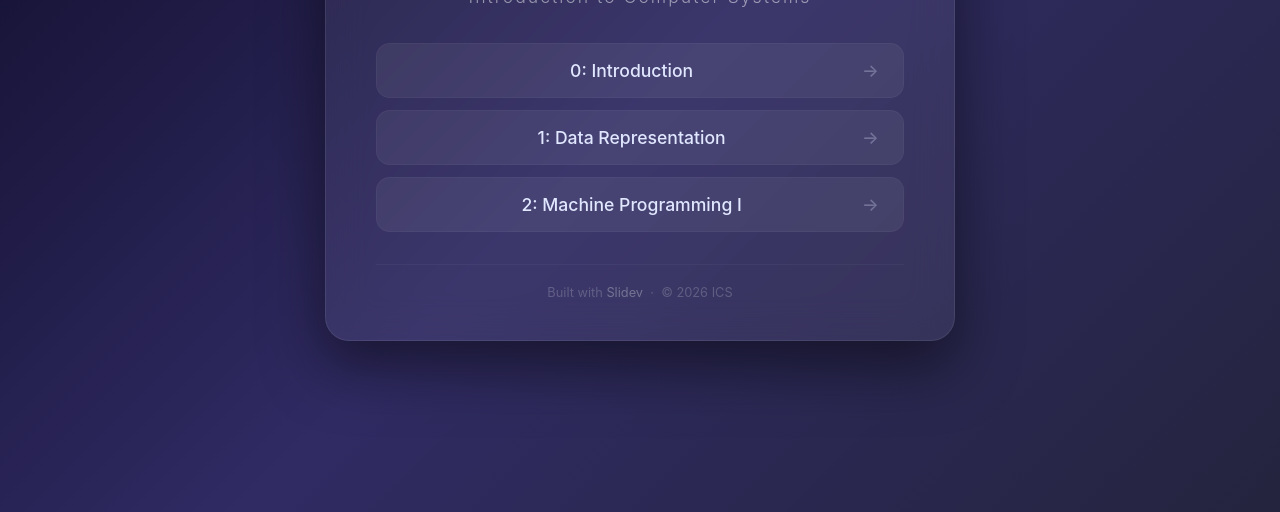
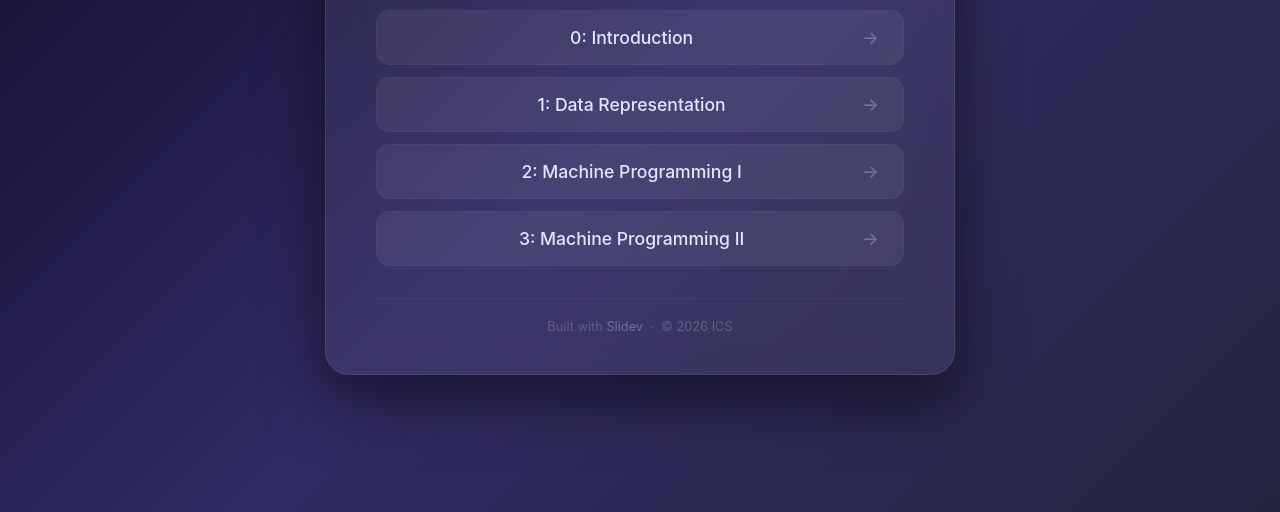
Before and after one commit to fuquan99666/ICS-Slides, a website: page public/index.html in a window 1280 px wide. Shown: the part 288-800 px from the top of the page. Drawn offline with Linux system fonts and the light colour scheme.

Commit message:
add href 03 for index.html

```diff
--- a/public/index.html
+++ b/public/index.html
@@ -131,6 +131,10 @@
         2: Machine Programming I
         <span class="arrow">→</span>
       </a>
+      <a href="/ICS-Slides/3/" class="course-link">
+        3: Machine Programming II
+        <span class="arrow">→</span>
+      </a>
     </div>
 
     <div class="footer">
```
